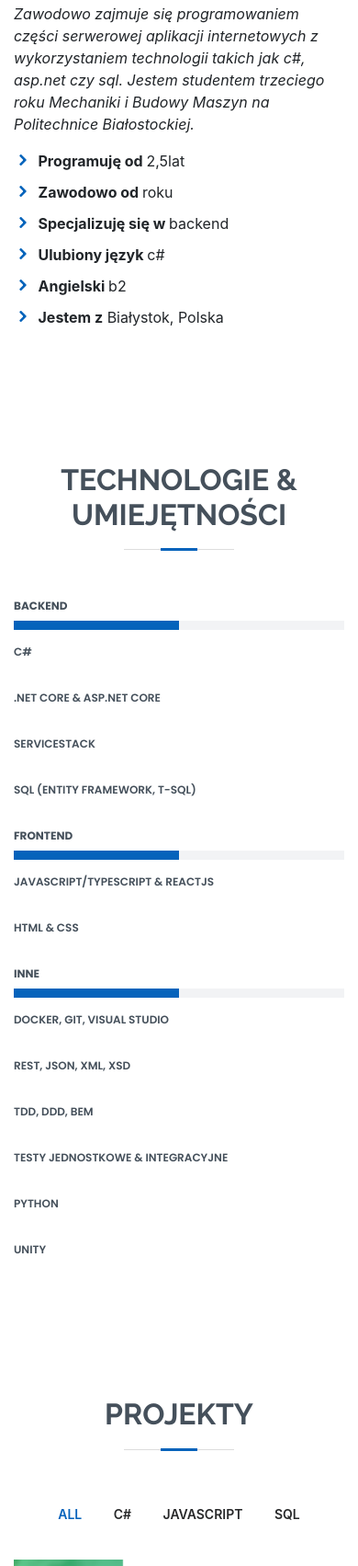
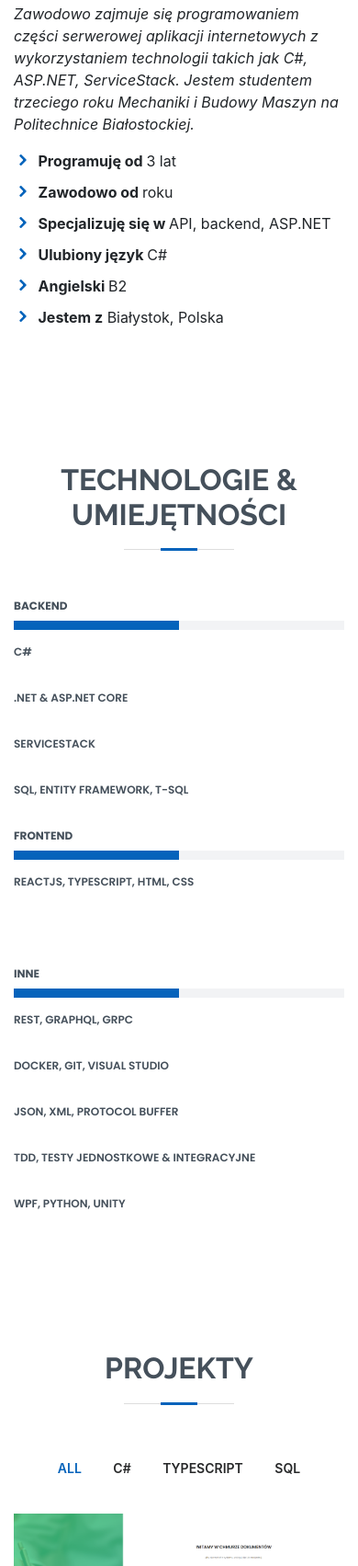
Before and after one commit to Karoltoja2k2/MyResume, a website with bundled scripts: page index.html in a window 390 px wide. Shown: the part 1343-3046 px from the top of the page at 92% size. Built offline with nearby package versions, Linux system fonts and the light colour scheme.

Commit message:
small fixes

```diff
--- a/index.html
+++ b/index.html
@@ -85,18 +85,18 @@
             <h3>.NET Developer.</h3>
             <p class="font-italic">
               Zawodowo zajmuje się programowaniem części serwerowej aplikacji internetowych z wykorzystaniem
-              technologii takich jak c#, asp.net czy sql.
+              technologii takich jak C#, ASP.NET, ServiceStack.
               Jestem studentem trzeciego roku Mechaniki i Budowy Maszyn na Politechnice
               Białostockiej.
             </p>
             <div class="row">
               <div class="col-lg-6">
                 <ul>
-                  <li><i class="icofont-rounded-right"></i> <strong>Programuję od </strong>2,5lat</li>
+                  <li><i class="icofont-rounded-right"></i> <strong>Programuję od </strong>3 lat</li>
                   <li><i class="icofont-rounded-right"></i> <strong>Zawodowo od </strong>roku</li>
-                  <li><i class="icofont-rounded-right"></i> <strong>Specjalizuję się w </strong>backend</li>
-                  <li><i class="icofont-rounded-right"></i> <strong>Ulubiony język </strong>c#</li>
-                  <li><i class="icofont-rounded-right"></i> <strong>Angielski </strong>b2</li>
+                  <li><i class="icofont-rounded-right"></i> <strong>Specjalizuję się w </strong>API, backend, ASP.NET</li>
+                  <li><i class="icofont-rounded-right"></i> <strong>Ulubiony język </strong>C#</li>
+                  <li><i class="icofont-rounded-right"></i> <strong>Angielski </strong>B2</li>
                   <li><i class="icofont-rounded-right"></i> <strong>Jestem z</strong> Białystok, Polska</li>
                 </ul>
               </div>
@@ -129,16 +129,16 @@
             </div>
 
             <div class="progress">
-              <span class="skill">c#</span>
+              <span class="skill">C#</span>
             </div>
             <div class="progress">
-              <span class="skill">.NET Core & asp.net Core</span>
+              <span class="skill">.NET & ASP.NET Core</span>
             </div>
             <div class="progress">
               <span class="skill">Servicestack</span>
             </div>
             <div class="progress">
-              <span class="skill">Sql (entity framework, t-sql)</span>
+              <span class="skill">SQL, Entity Framework, T-SQL</span>
             </div>
 
             <div class="progress">
@@ -150,11 +150,11 @@
             </div>
 
             <div class="progress">
-              <span class="skill">JavaScript/TypeScript & ReactJS</span>
+                <span class="skill">ReactJS, TypeScript, HTML, CSS</span>
             </div>
 
             <div class="progress">
-              <span class="skill">HTML & CSS</span>
+              <span class="skill"></span>
             </div>
 
           </div>
@@ -169,22 +169,19 @@
               </div>
 
               <div class="progress">
+                  <span class="skill">REST, GraphQL, gRPC</span>
+              </div>
+              <div class="progress">
                   <span class="skill">Docker, Git, Visual studio</span>
               </div>
               <div class="progress">
-              <span class="skill">Rest, JSON, XML, XSD</span>
+                  <span class="skill">JSON, XML, Protocol Buffer</span>
               </div>
               <div class="progress">
-              <span class="skill">TDD, DDD, BEM</span>
+                  <span class="skill">TDD, Testy jednostkowe & integracyjne</span>
               </div>
               <div class="progress">
-              <span class="skill">Testy jednostkowe & integracyjne</span>
-            </div>
-            <div class="progress">
-              <span class="skill">Python</span>
-            </div>
-            <div class="progress">
-              <span class="skill">Unity</span>
+                  <span class="skill">WPF, Python, Unity</span>
               </div>
           </div>
       </div>
@@ -204,7 +201,7 @@
             <ul id="portfolio-flters">
               <li data-filter="*" class="filter-active">All</li>
               <li data-filter=".filter-csharp">C#</li>
-              <li data-filter=".filter-js">JavaScript</li>
+              <li data-filter=".filter-ts">TypeScript</li>
               <li data-filter=".filter-sql">SQL</li>
             </ul>
           </div>
@@ -224,7 +221,7 @@
                     </div>
                 </div>
             </div>
-            <div class="col-lg-4 col-md-6 portfolio-item filter-js">
+            <div class="col-lg-4 col-md-6 portfolio-item filter-ts">
                 <div class="portfolio-wrap">
                     <img src="assets/img/portfolio/windows1.png" class="img-fluid" alt="">
                     <div class="portfolio-info">
@@ -250,7 +247,7 @@
                     </div>
                 </div>
             </div>
-            <div class="col-lg-4 col-md-6 portfolio-item filter-js">
+            <div class="col-lg-4 col-md-6 portfolio-item filter-ts">
                 <div class="portfolio-wrap">
                     <img src="assets/img/portfolio/saperweb1.png" class="img-fluid" alt="">
                     <div class="portfolio-info">
@@ -313,7 +310,7 @@
         </div>
         <div class="resume-item">
           <h4>Praca dorywcza na magazynie</h4>
-          <h5>06/2018 - 06/2020</h5>
+          <h5>06/2018 - 07/2020</h5>
           <p><em>'Farmacol - logistyka' SP. Z.O.O. , Białystok </em></p>
           <ul>
           </ul>
```
Also changed, not shown: cloud-details.html (+1 -1 lines), mineswepperCS-details.html (+2 -2 lines), pathfinding-details.html (+1 -1 lines), saperweb-details.html (+2 -2 lines), sort-details.html (+1 -1 lines). Lines whose indentation alone changed are shown as unchanged.
